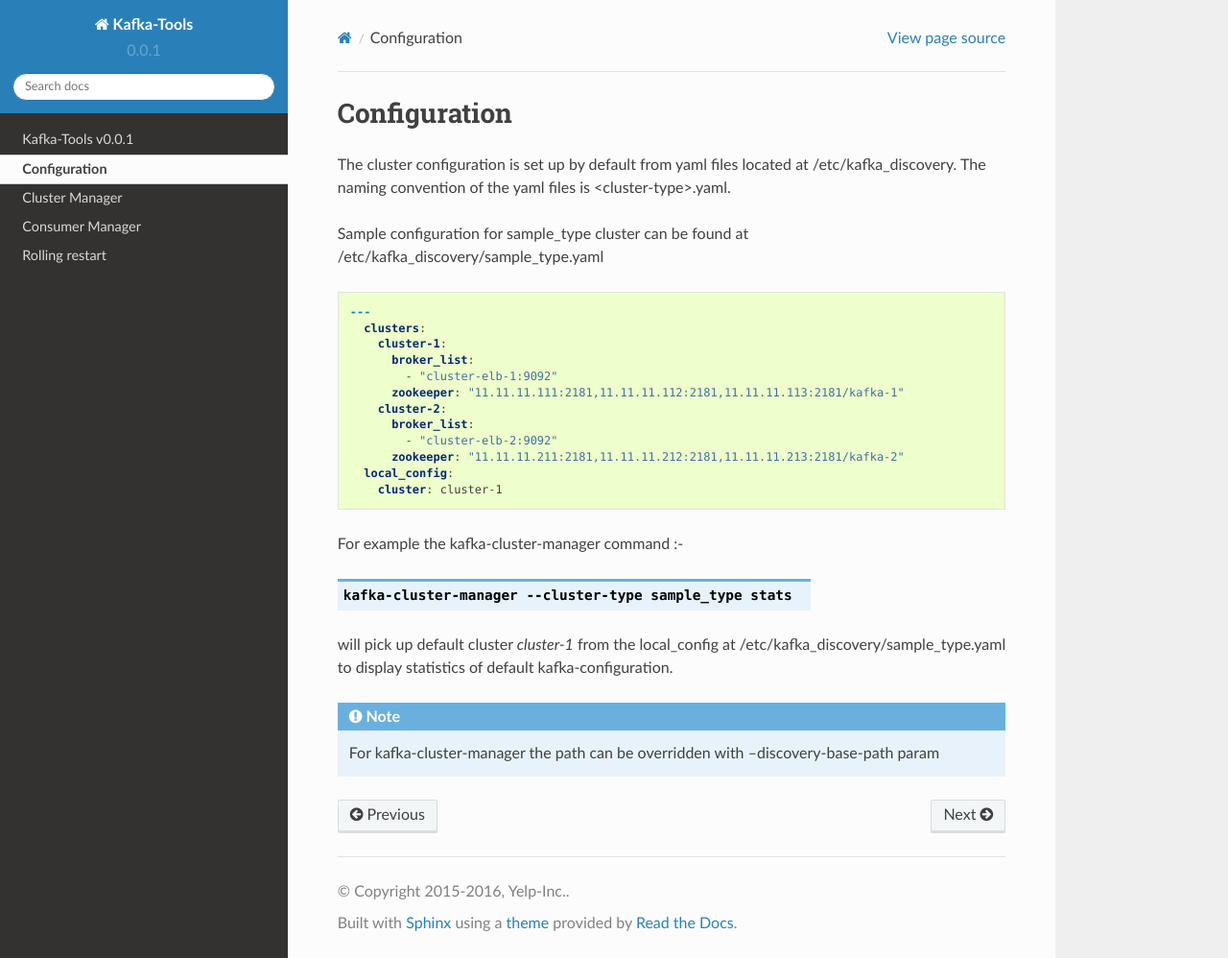
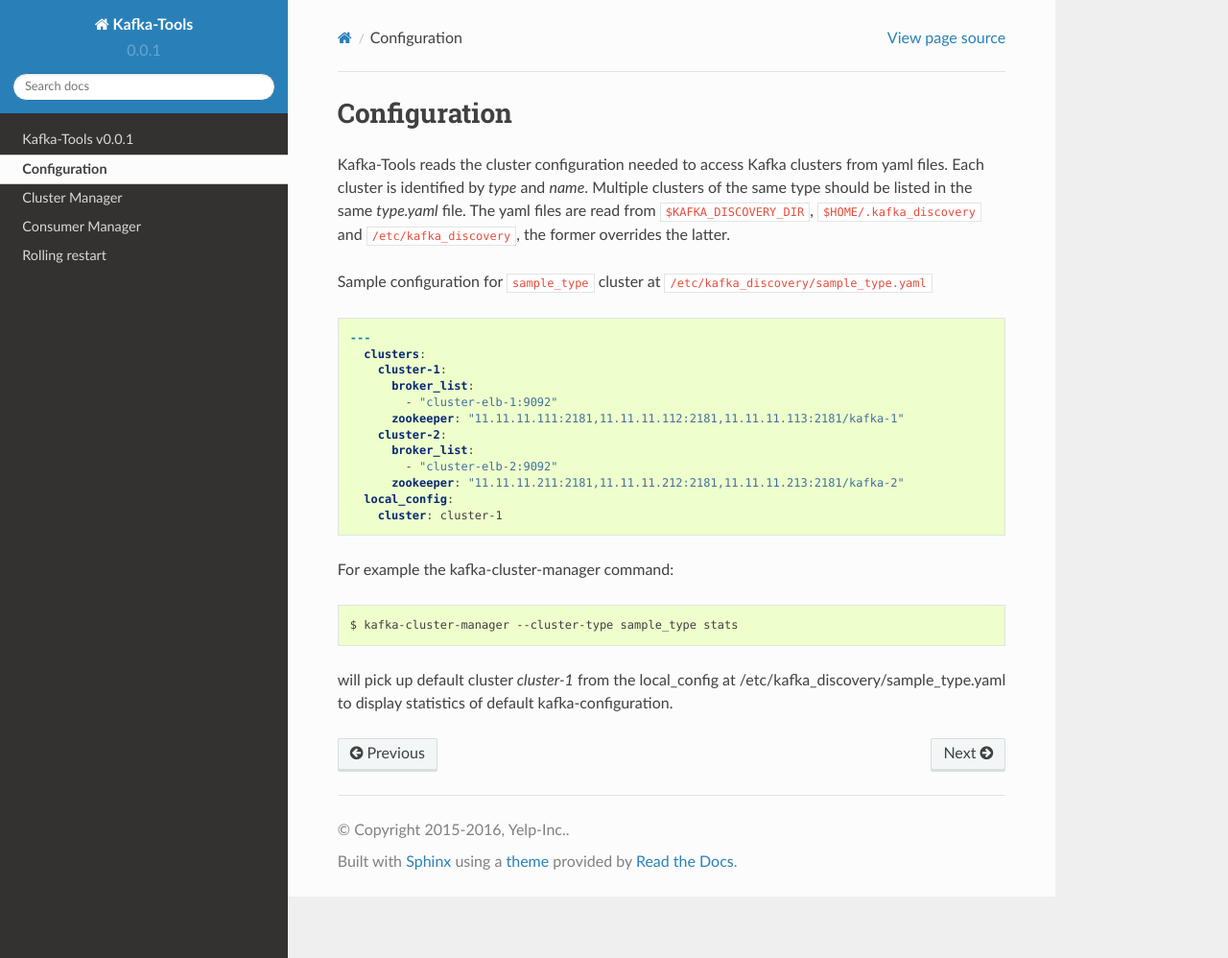
Before and after one commit to Yelp/kafka-utils, a Sphinx documentation site: the page built from docs/source/config.rst, in a window 1280 px wide and 998 px high. Shown: the whole window at 96% size. Built offline with Sphinx 7.4.7 and the Read the Docs theme 2.0.0, drawn with Linux system fonts in a browser that asks for light colours.

Commit message:
Update config.rst
Update config.rst with new configuration override

```diff
--- a/docs/source/config.rst
+++ b/docs/source/config.rst
@@ -1,10 +1,13 @@
 Configuration
 #############
 
-The cluster configuration is set up by default from yaml files located at /etc/kafka_discovery.
-The naming convention of the yaml files is <cluster-type>.yaml.
+Kafka-Tools reads the cluster configuration needed to access Kafka clusters from yaml files.
+Each cluster is identified by *type* and *name*.
+Multiple clusters of the same type should be listed in the same `type.yaml` file.
+The yaml files are read from :code:`$KAFKA_DISCOVERY_DIR`, :code:`$HOME/.kafka_discovery` and :code:`/etc/kafka_discovery`,
+the former overrides the latter.
 
-Sample configuration for sample_type cluster can be found at /etc/kafka_discovery/sample_type.yaml
+Sample configuration for :code:`sample_type` cluster at :code:`/etc/kafka_discovery/sample_type.yaml`
 
 .. code-block:: yaml
 
@@ -21,12 +24,11 @@
       local_config:
         cluster: cluster-1
 
-For example the kafka-cluster-manager command :-
+For example the kafka-cluster-manager command:
 
-.. option::
-    kafka-cluster-manager --cluster-type sample_type stats
+.. code:: bash
+
+    $ kafka-cluster-manager --cluster-type sample_type stats
 
 will pick up default cluster `cluster-1` from the local_config at /etc/kafka_discovery/sample_type.yaml to display
 statistics of default kafka-configuration.
-
-.. note:: For kafka-cluster-manager the path can be overridden with --discovery-base-path param
```
